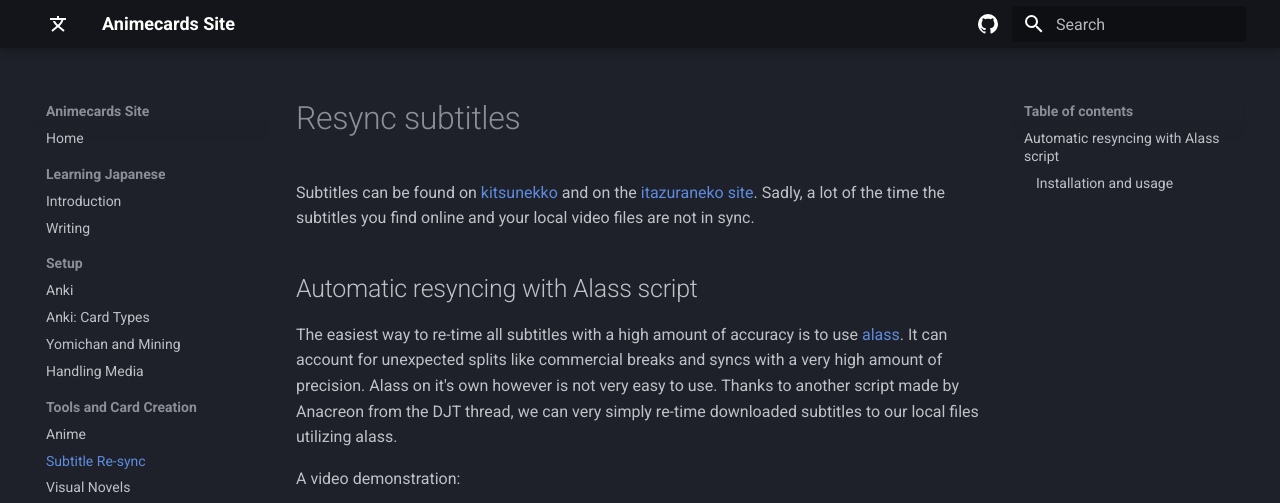
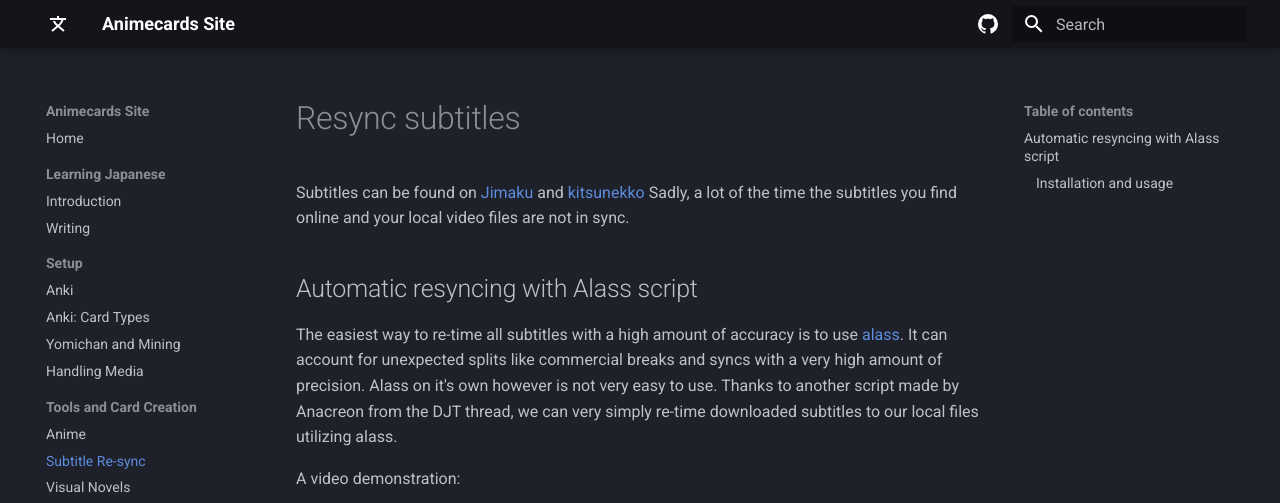
Before and after one commit to friedrich-de/AnimecardsWebsite, an MkDocs documentation site: the page built from docs/subtitles.md, in a window 1280 px wide and 900 px high, cut to the strip 0-503 px from the top of the window. Built offline with MkDocs 1.6.1 and Material for MkDocs 9.7.7, drawn with Linux system fonts in a browser that asks for light colours.

Commit message:
Change subtitle sources

```diff
--- a/docs/subtitles.md
+++ b/docs/subtitles.md
@@ -1,8 +1,7 @@
 # Resync subtitles
 
-Subtitles can be found on [kitsunekko](https://kitsunekko.net/dirlist.php?dir=subtitles%2Fjapanese%2F) and on
-the [itazuraneko site](https://itazuraneko.neocities.org/). Sadly, a lot of the time the subtitles you find online and
-your local video files are not in sync.
+Subtitles can be found on [Jimaku](https://jimaku.cc/) and [kitsunekko](https://kitsunekko.net/dirlist.php?dir=subtitles%2Fjapanese%2F)
+Sadly, a lot of the time the subtitles you find online and your local video files are not in sync.
 
 ## Automatic resyncing with Alass script
 
```
